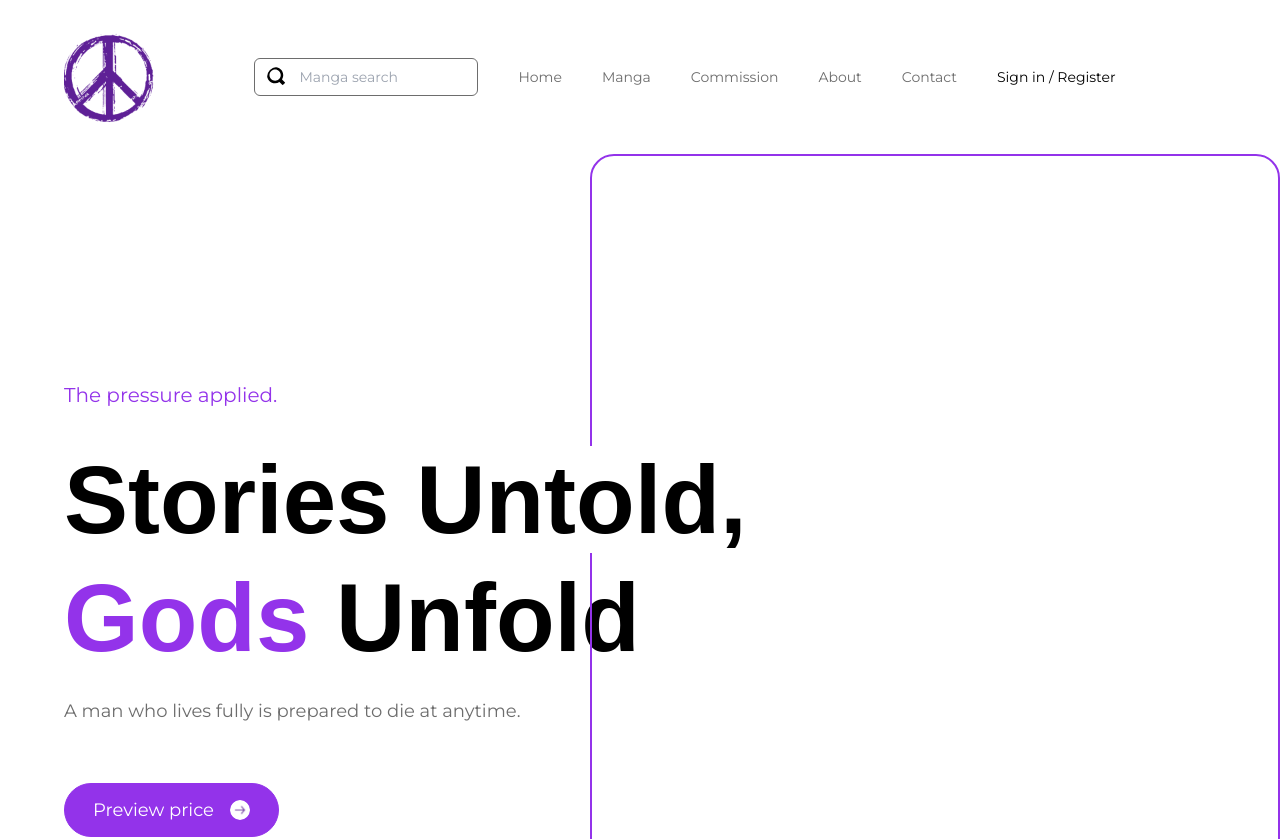
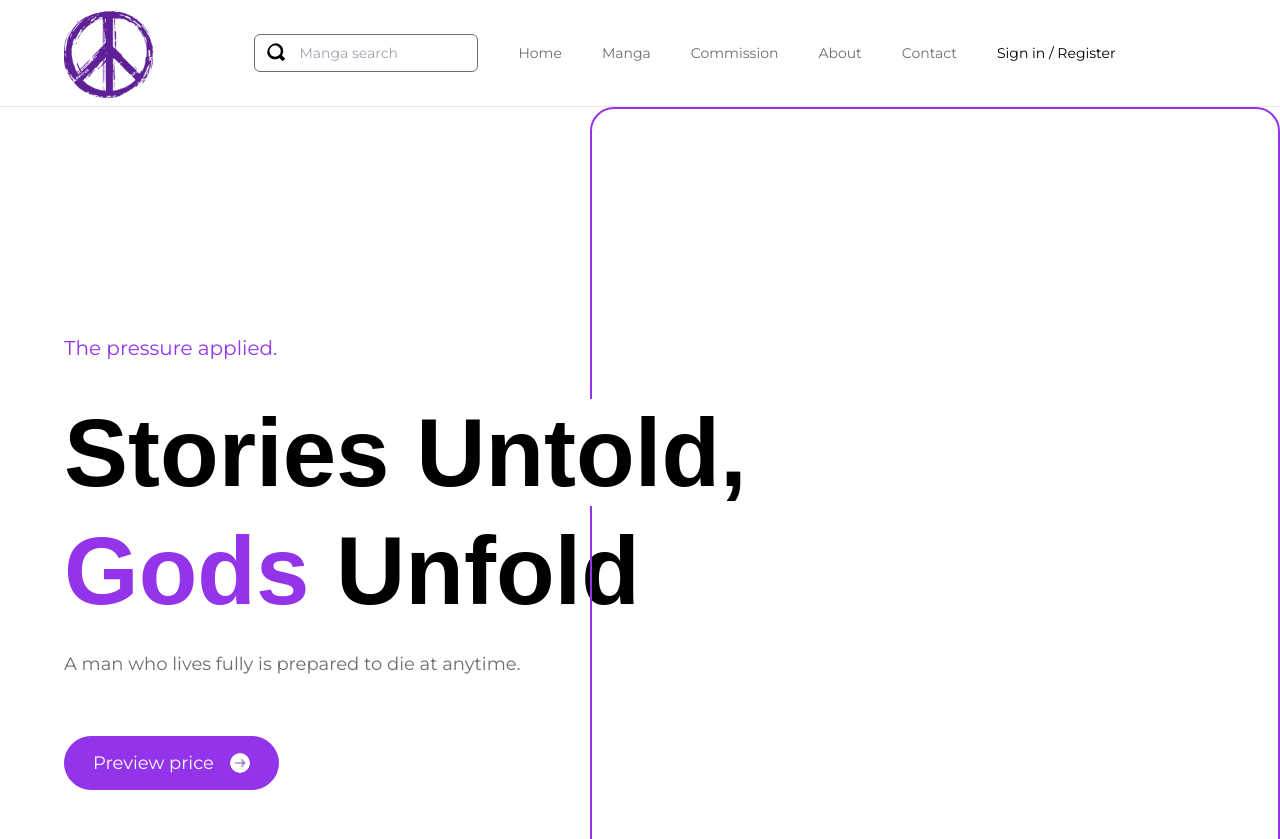
Before and after one commit to Callmisirie/neon-portfolio, a React (Vite) app in the folder client/: page / in a window 1280 px wide. Shown: the top 839 px of the page. Built offline with nearby package versions, Linux system fonts and the light colour scheme; no server answers; a web font is replaced by a local one.

Commit message:
set navbar to stick to the top

```diff
--- a/client/src/App.jsx
+++ b/client/src/App.jsx
@@ -27,6 +27,7 @@ import UserAuth from './pages/userAuth.jsx';
 import Navbar from "./components/Navbar.jsx";
 import Footer from './components/Footer.jsx';
 import { useCookies } from "react-cookie";
+import ScrollToTop from './components/ScrollToTop.jsx';
 
 
 
@@ -38,6 +39,7 @@ function App() {
       <Router>
           <div className='min-h-screen'>
             <Navbar/>
+            <ScrollToTop />
             <Routes>
               <Route path="/" element={<Home />}/>
               <Route path="/commission" element={<Commission />}/>
--- a/client/src/components/Navbar.jsx
+++ b/client/src/components/Navbar.jsx
@@ -22,8 +22,15 @@ function Navbar() {
         Navigate("/");
     };
 
+    const path = "/manga"
+
+    const pathLength = path.length
+
+
     return (
-        <header className="padding-x absoloute py-8 z-10 w-full">
+        <header className={`padding-x
+        border-b bg-white-400 top-0 py-2
+        z-50 w-full ${location.pathname.slice(0, 6) === "/manga" ? "" : "sticky"}`}>
             <nav className="flex justify-between items-center max-container">
                 <a href="/">
                     <img className=""
--- /dev/null
+++ b/client/src/components/ScrollToTop.jsx
@@ -0,0 +1,18 @@
+import React, { useEffect, useLayoutEffect } from "react";
+import { useLocation } from "react-router-dom";
+
+function ScrollToTop() {
+  const { pathname } = useLocation();
+
+  useEffect(() => {
+    window.scrollTo(0, 0);
+  }, [pathname]);
+
+  useLayoutEffect(() => {
+    window.scrollTo(0, 0);
+  }, [pathname]);
+
+  return null;
+}
+
+export default ScrollToTop;
--- a/client/src/components/SearchBar.jsx
+++ b/client/src/components/SearchBar.jsx
@@ -29,7 +29,7 @@ function SearchBar() {
                     src={search}
                     alt="search icon"/>
                 </button>
-                <input className="p-1 text-sm
+                <input className="p-1 text-sm bg-transparent
                 rounded-xl input font-montserrat w-fit"
                     name="search" type="search"
                     placeholder="Manga search"
```
